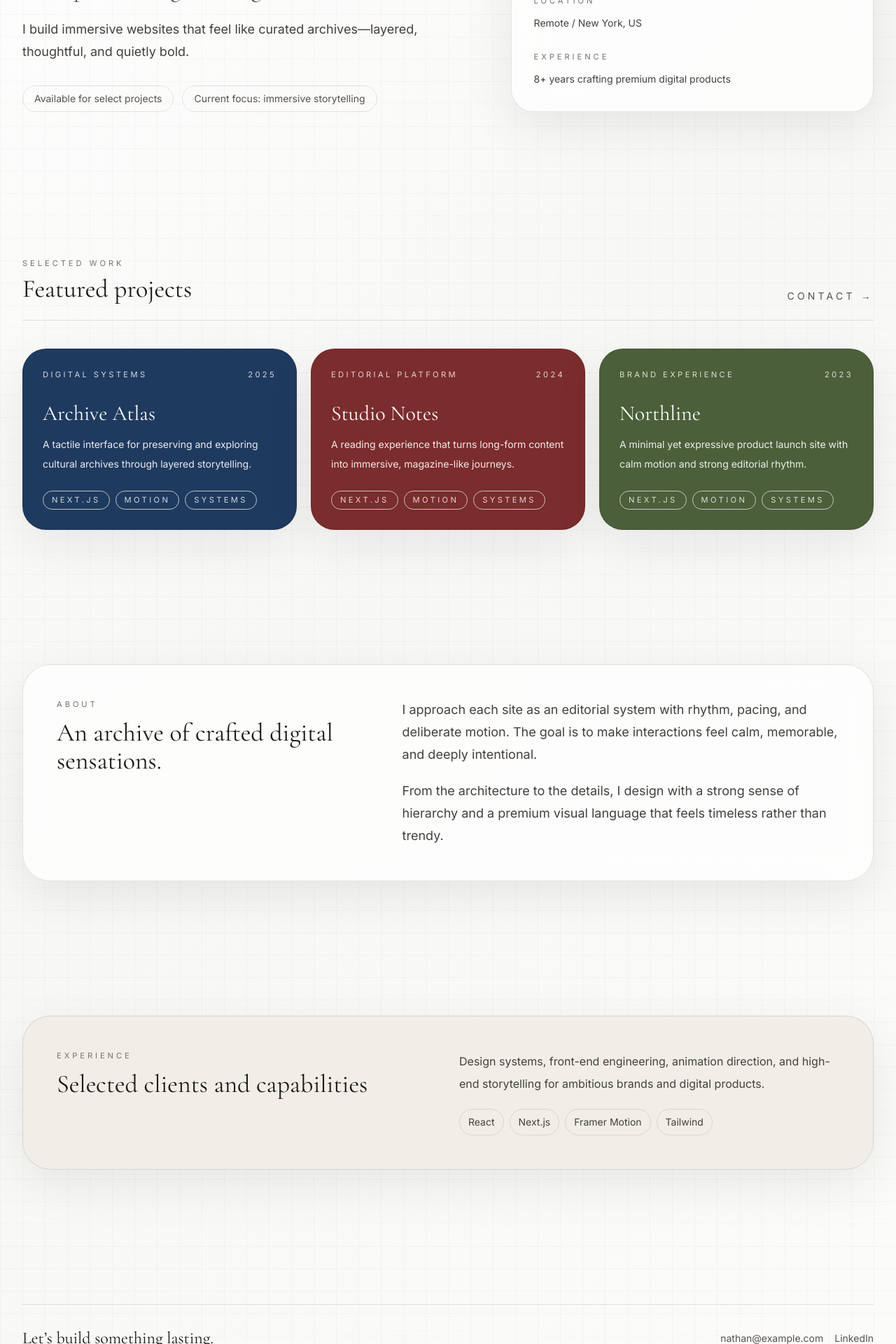
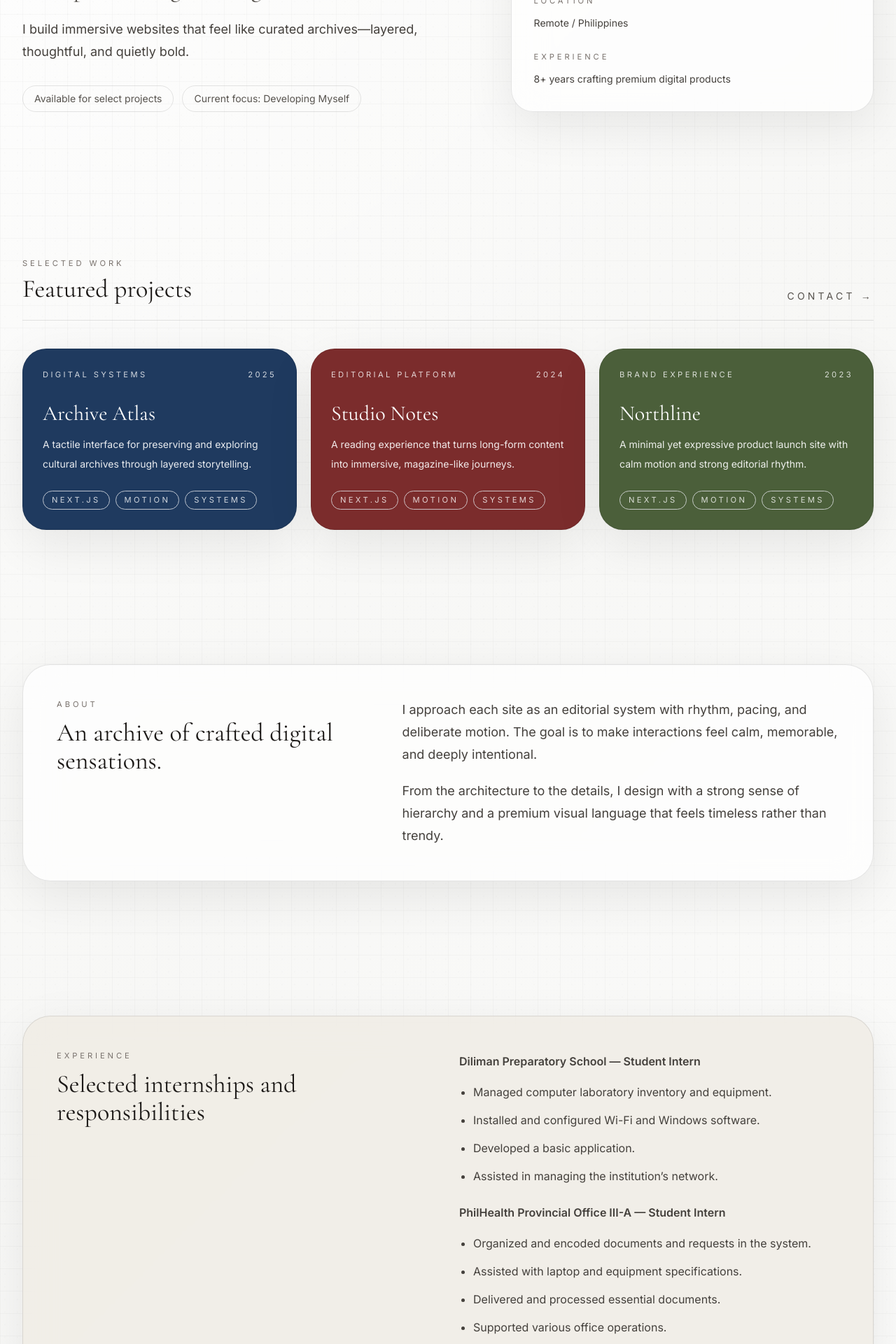
Before and after one commit to wawa-gif/Catapang_Portfolio, a Next.js app: page / in a window 1280 px wide. Shown: the part 460-2380 px from the top of the page at 70% size. Built offline with nearby package versions, Linux system fonts and the light colour scheme.

Commit message:
Update page.tsx

```diff
--- a/app/page.tsx
+++ b/app/page.tsx
@@ -104,7 +104,7 @@ export default function HomePage() {
           <div className="mx-auto grid w-full max-w-7xl gap-10 lg:grid-cols-[1.1fr_0.9fr] lg:gap-16">
             <motion.div initial={{ opacity: 0, y: 40 }} animate={{ opacity: 1, y: 0 }} transition={{ duration: 1.1, ease: [0.22, 1, 0.36, 1] }} className="flex flex-col justify-center">
               <p className="mb-4 text-[0.75rem] uppercase tracking-[0.4em] text-stone-500 dark:text-stone-400">
-                Creative Developer / New York
+                Creative Developer / Philippines
               </p>
               <motion.h1 initial={{ opacity: 0, y: 28 }} animate={{ opacity: 1, y: 0 }} transition={{ delay: 0.2, duration: 1.1, ease: [0.22, 1, 0.36, 1] }} className="font-serif text-5xl leading-[0.9] sm:text-6xl lg:text-8xl">
                 Nathan Catapang
@@ -117,7 +117,7 @@ export default function HomePage() {
               </motion.p>
               <motion.div initial={{ opacity: 0, y: 20 }} animate={{ opacity: 1, y: 0 }} transition={{ delay: 0.7, duration: 0.9, ease: [0.22, 1, 0.36, 1] }} className="mt-8 flex flex-wrap gap-3 text-sm text-stone-600 dark:text-stone-400">
                 <span className="rounded-full border border-black/10 px-4 py-2 dark:border-white/10">Available for select projects</span>
-                <span className="rounded-full border border-black/10 px-4 py-2 dark:border-white/10">Current focus: immersive storytelling</span>
+                <span className="rounded-full border border-black/10 px-4 py-2 dark:border-white/10">Current focus: Developing Myself</span>
               </motion.div>
             </motion.div>
 
@@ -130,7 +130,7 @@ export default function HomePage() {
               <div className="relative mt-8 space-y-5 text-sm leading-7 text-stone-700 dark:text-stone-300">
                 <div>
                   <span className="block text-[0.7rem] uppercase tracking-[0.35em] text-stone-500 dark:text-stone-400">Location</span>
-                  <span className="mt-1 block">Remote / New York, US</span>
+                  <span className="mt-1 block">Remote / Philippines</span>
                 </div>
                 <div>
                   <span className="block text-[0.7rem] uppercase tracking-[0.35em] text-stone-500 dark:text-stone-400">Experience</span>
@@ -199,15 +199,27 @@ export default function HomePage() {
           <div className="mx-auto grid w-full max-w-7xl gap-8 rounded-[40px] border border-black/10 bg-[#efece4]/80 p-8 shadow-soft backdrop-blur-xl dark:border-white/10 dark:bg-[#121212]/80 lg:grid-cols-[1fr_1fr] lg:p-12">
             <motion.div initial={{ opacity: 0, y: 24 }} whileInView={{ opacity: 1, y: 0 }} viewport={{ once: true, amount: 0.3 }} transition={{ duration: 0.9, ease: [0.22, 1, 0.36, 1] }}>
               <p className="text-[0.7rem] uppercase tracking-[0.35em] text-stone-500">Experience</p>
-              <h3 className="mt-3 font-serif text-3xl sm:text-4xl">Selected clients and capabilities</h3>
+              <h3 className="mt-3 font-serif text-3xl sm:text-4xl">Selected internships and responsibilities</h3>
             </motion.div>
             <motion.div initial={{ opacity: 0, y: 24 }} whileInView={{ opacity: 1, y: 0 }} viewport={{ once: true, amount: 0.3 }} transition={{ delay: 0.1, duration: 0.9, ease: [0.22, 1, 0.36, 1] }} className="space-y-5 text-base leading-8 text-stone-700 dark:text-stone-300">
-              <p>Design systems, front-end engineering, animation direction, and high-end storytelling for ambitious brands and digital products.</p>
-              <div className="flex flex-wrap gap-2">
-                <span className="rounded-full border border-black/10 px-3 py-2 text-sm dark:border-white/10">React</span>
-                <span className="rounded-full border border-black/10 px-3 py-2 text-sm dark:border-white/10">Next.js</span>
-                <span className="rounded-full border border-black/10 px-3 py-2 text-sm dark:border-white/10">Framer Motion</span>
-                <span className="rounded-full border border-black/10 px-3 py-2 text-sm dark:border-white/10">Tailwind</span>
+              <div>
+                <p className="font-semibold">Diliman Preparatory School — Student Intern</p>
+                <ul className="mt-3 list-disc space-y-2 pl-5">
+                  <li>Managed computer laboratory inventory and equipment.</li>
+                  <li>Installed and configured Wi-Fi and Windows software.</li>
+                  <li>Developed a basic application.</li>
+                  <li>Assisted in managing the institution’s network.</li>
+                </ul>
+              </div>
+              <div>
+                <p className="font-semibold">PhilHealth Provincial Office III-A — Student Intern</p>
+                <ul className="mt-3 list-disc space-y-2 pl-5">
+                  <li>Organized and encoded documents and requests in the system.</li>
+                  <li>Assisted with laptop and equipment specifications.</li>
+                  <li>Delivered and processed essential documents.</li>
+                  <li>Supported various office operations.</li>
+                  <li>Gained experience with SQL.</li>
+                </ul>
               </div>
             </motion.div>
           </div>
```
